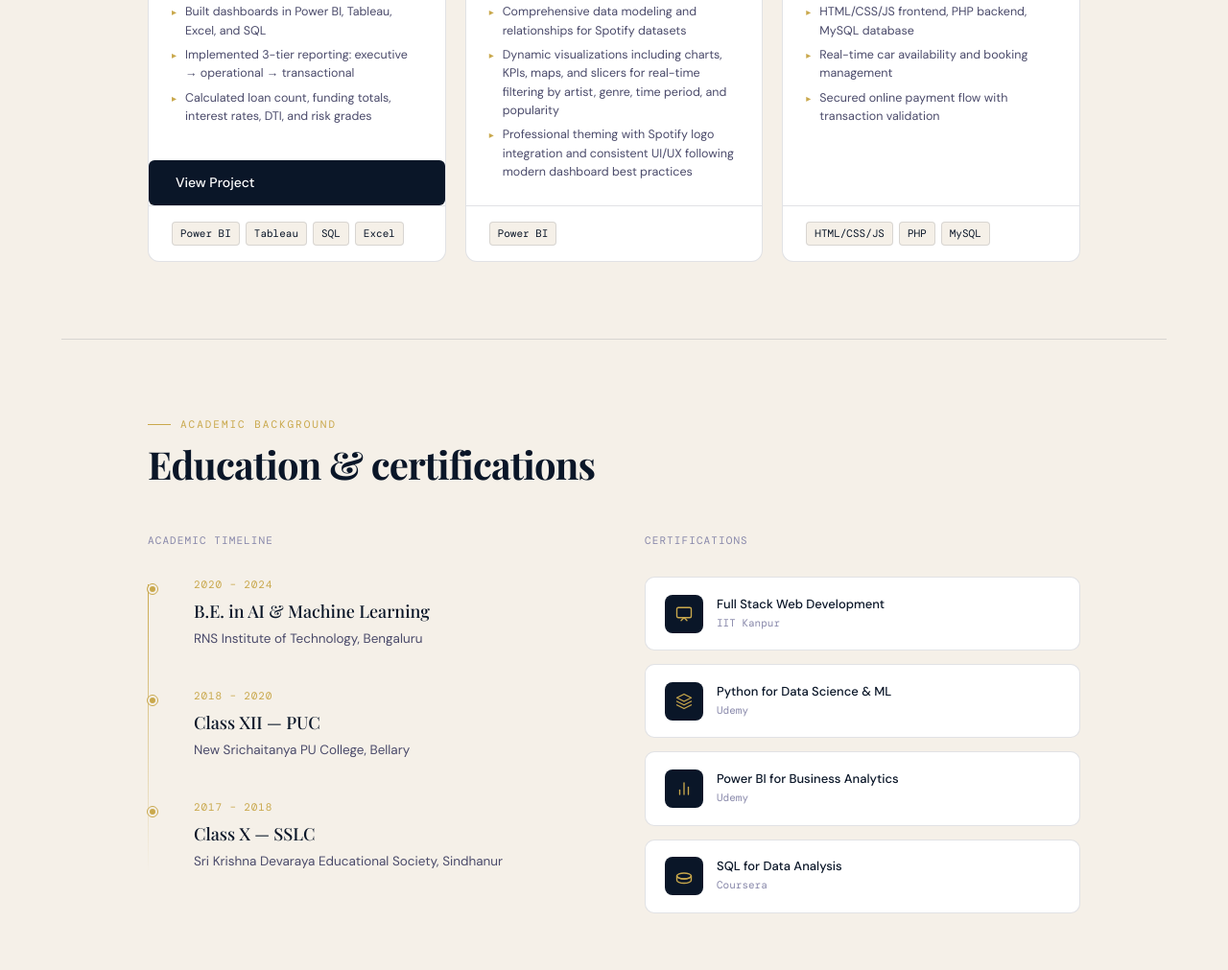
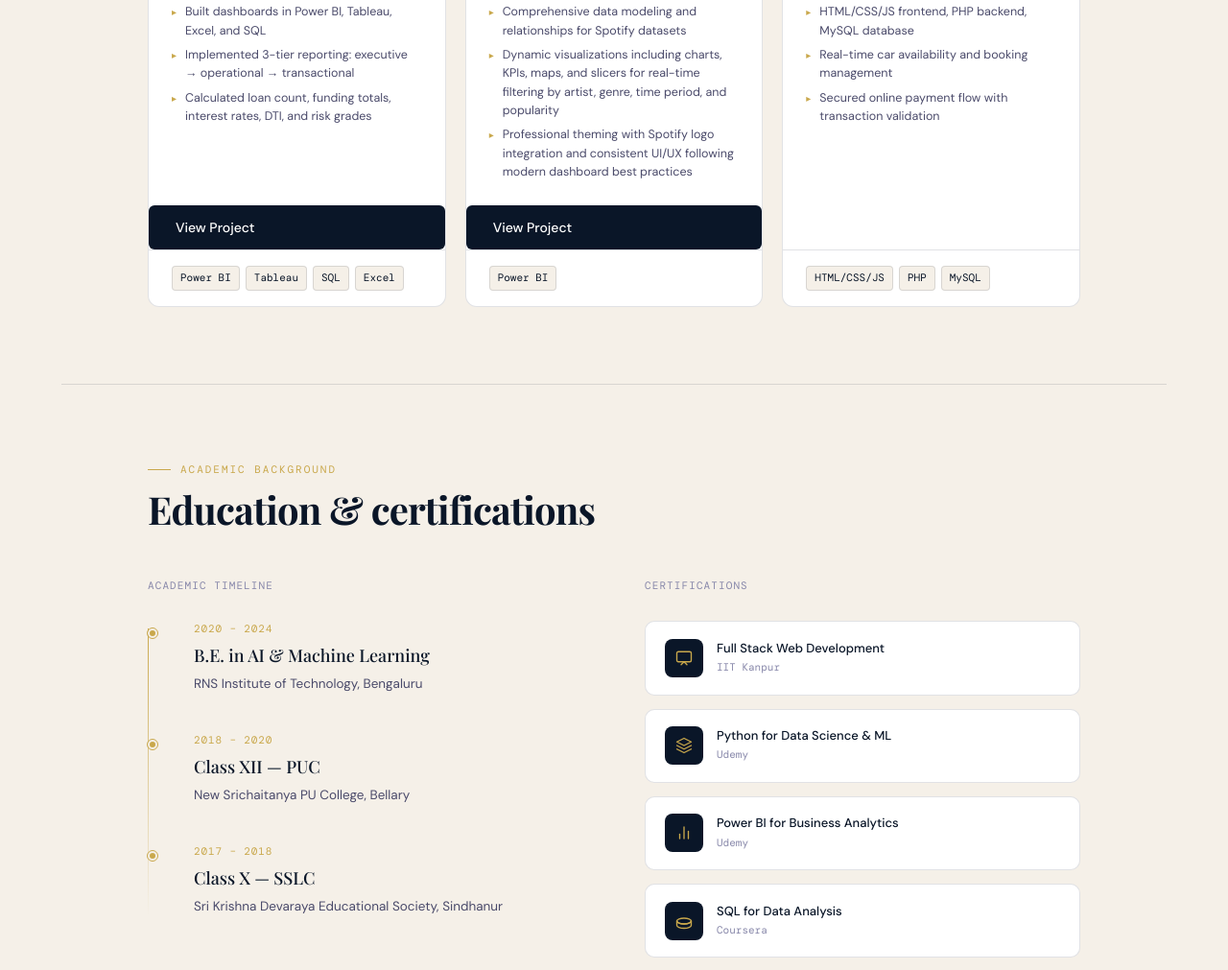
Before and after one commit to Ajaysai2001/Portfolio, a plain HTML site: page index.html in a window 1280 px wide. Shown: the part 2620-3631 px from the top of the page at 96% size. Drawn offline with nearby package versions, Linux system fonts and the light colour scheme.

Commit message:
Update index.html

```diff
--- a/index.html
+++ b/index.html
@@ -836,6 +836,7 @@
           <li>Professional theming with Spotify logo integration and consistent UI/UX following modern dashboard best practices</li>
         </ul>
       </div>
+     <a href="https://github.com/Ajaysai2001/Spotify.git" class="btn-primary">View Project</a>
       <div class="proj-stack">
         <span class="stack-tag">Power BI</span>
 
```
